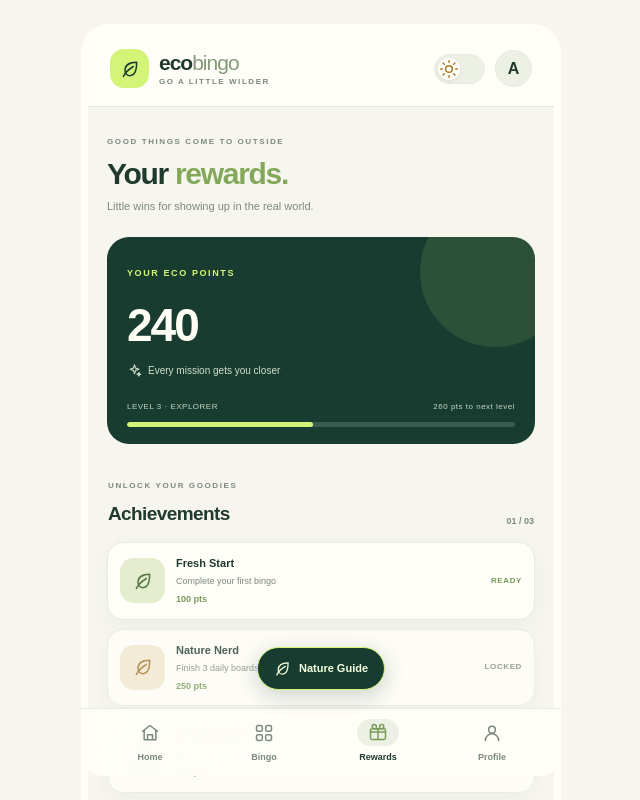
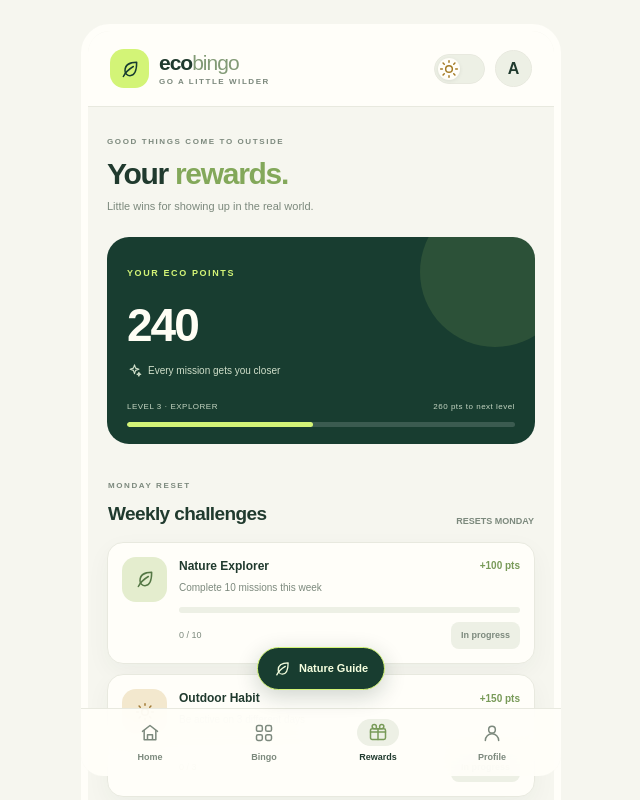
Before and after one commit to aayushmalve/ecobingo, a Next.js app: page / in a window 1280 px wide. Both pictures are taken after a click on the button "Rewards". Shown: the top 800 px of the page, without its empty margins (319-959 px from the left). Built offline with nearby package versions, Linux system fonts and the light colour scheme.

Commit message:
Fix weekly challenge point tracking

```diff
--- a/src/app/globals.css
+++ b/src/app/globals.css
@@ -186,3 +186,18 @@ button:active { transform: scale(.985); }
   .guide-launcher { bottom: 110px; }
   .guide-panel { bottom: 162px; }
 }
+
+
+/* Weekly challenge cards */
+.weekly-challenge-list { display: flex; flex-direction: column; gap: 10px; }
+.weekly-challenge { display: flex; align-items: flex-start; gap: 12px; padding: 14px; border: 1px solid var(--line); border-radius: 16px; background: var(--paper); box-shadow: var(--card-shadow); }
+.weekly-challenge-main { flex: 1; min-width: 0; }
+.weekly-challenge-title { display: flex; align-items: center; justify-content: space-between; gap: 8px; }
+.weekly-challenge-title strong { color: var(--ink); font-size: 12px; }
+.weekly-challenge-title > span { color: #789a58; font-size: 10px; font-weight: 900; white-space: nowrap; }
+.weekly-challenge-main > small { display: block; color: var(--muted); font-size: 10px; margin-top: 5px; }
+.weekly-track { height: 6px; background: var(--soft); border-radius: 8px; overflow: hidden; margin-top: 12px; }
+.weekly-track > div { height: 100%; border-radius: inherit; background: #91b65f; transition: width .25s ease; }
+.weekly-challenge-bottom { display: flex; justify-content: space-between; align-items: center; gap: 8px; margin-top: 9px; color: var(--muted); font-size: 9px; }
+.weekly-claim { border: 0; border-radius: 8px; padding: 7px 10px; background: var(--lime); color: #183d30; font-size: 9px; font-weight: 800; cursor: pointer; }
+.weekly-claim:disabled { background: var(--soft); color: var(--muted); cursor: default; }
--- a/src/app/page.tsx
+++ b/src/app/page.tsx
@@ -5,6 +5,25 @@ import { useEffect, useState } from "react";
 type Tab = "Home" | "Bingo" | "Rewards" | "Profile";
 type Mission = { id: number; title: string; icon: string; points: number; tone: string };
 type GuideMessage = { role: "user" | "assistant"; text: string };
+type WeeklyChallenge = {
+  id: string;
+  title: string;
+  description: string;
+  goal: number;
+  reward: number;
+  icon: string;
+};
+
+function getWeekKey(dateKey: string) {
+  const date = new Date(`${dateKey}T12:00:00`);
+  const day = (date.getDay() + 6) % 7;
+  date.setDate(date.getDate() - day);
+  const year = date.getFullYear();
+  const month = String(date.getMonth() + 1).padStart(2, "0");
+  const dayOfMonth = String(date.getDate()).padStart(2, "0");
+  return `${year}-${month}-${dayOfMonth}`;
+}
+
 
 function getLocalDateKey() {
   const now = new Date();
@@ -51,6 +70,12 @@ export default function Home() {
   const [completed, setCompleted] = useState<number[]>([]);
   const [bonusClaimed, setBonusClaimed] = useState(false);
   const [activityDates, setActivityDates] = useState<string[]>([]);
+  const [weeklyData, setWeeklyData] = useState<{
+    week: string;
+    missionCount: number;
+    claimed: string[];
+  }>({ week: "", missionCount: 0, claimed: [] });
+
   const [todayKey, setTodayKey] = useState("");
 
   const [toast, setToast] = useState("");
@@ -79,6 +104,7 @@ export default function Home() {
           bonusClaimed?: unknown;
           points?: unknown;
           activityDates?: unknown;
+          weeklyData?: unknown;
         };
 
         // Points are cumulative; missions and the bonus belong to one local day.
@@ -94,6 +120,30 @@ export default function Home() {
                 /^\d{4}-\d{2}-\d{2}$/.test(date)
             )
           )].sort().slice(-730));
+        }
+
+        const currentWeek = getWeekKey(today);
+        if (parsed.weeklyData && typeof parsed.weeklyData === "object") {
+          const savedWeek = parsed.weeklyData as {
+            week?: unknown; missionCount?: unknown; claimed?: unknown;
+          };
+          if (savedWeek.week === currentWeek) {
+            setWeeklyData({
+              week: currentWeek,
+              missionCount: typeof savedWeek.missionCount === "number"
+                ? Math.max(0, Math.floor(savedWeek.missionCount)) : 0,
+              claimed: Array.isArray(savedWeek.claimed)
+                ? [...new Set(savedWeek.claimed.filter((id): id is string =>
+                    typeof id === "string" &&
+                    ["nature-explorer", "outdoor-habit", "eco-champion"].includes(id)
+                  ))]
+                : [],
+            });
+          } else {
+            setWeeklyData({ week: currentWeek, missionCount: 0, claimed: [] });
+          }
+        } else {
+          setWeeklyData({ week: currentWeek, missionCount: 0, claimed: [] });
         }
 
         if (parsed.date === today) {
@@ -125,11 +175,15 @@ export default function Home() {
         bonusClaimed,
         points,
         activityDates,
+        weeklyData: {
+          ...weeklyData,
+          week: getWeekKey(getLocalDateKey()),
+        },
       }));
     } catch {
       // The app remains usable if the browser blocks local storage.
     }
-  }, [theme, completed, bonusClaimed, points, activityDates, loaded]);
+  }, [theme, completed, bonusClaimed, points, activityDates, weeklyData, loaded]);
 
   // Re-check the local date periodically and when the tab becomes active.
   useEffect(() => {
@@ -137,6 +191,10 @@ export default function Home() {
 
     const refreshDay = () => {
       const currentDate = getLocalDateKey();
+      const currentWeek = getWeekKey(currentDate);
+      setWeeklyData((previous) => previous.week === currentWeek
+        ? previous
+        : { week: currentWeek, missionCount: 0, claimed: [] });
       setTodayKey((previous) => {
         if (previous && previous !== currentDate) {
           setCompleted([]);
@@ -188,6 +246,58 @@ export default function Home() {
     return count;
   })();
 
+  const weeklyChallenges: WeeklyChallenge[] = [
+    {
+      id: "nature-explorer",
+      title: "Nature Explorer",
+      description: "Complete 10 missions this week",
+      goal: 10,
+      reward: 100,
+      icon: "leaf",
+    },
+    {
+      id: "outdoor-habit",
+      title: "Outdoor Habit",
+      description: "Be active on 3 different days",
+      goal: 3,
+      reward: 150,
+      icon: "sun",
+    },
+    {
+      id: "eco-champion",
+      title: "Eco Champion",
+      description: "Earn 300 points from missions",
+      goal: 300,
+      reward: 200,
+      icon: "trophy",
+    },
+  ];
+
+  const weeklyProgress = (challenge: WeeklyChallenge) => {
+    if (weeklyData.week !== getWeekKey(todayKey || getLocalDateKey())) return 0;
+    if (challenge.id === "nature-explorer") return weeklyData.missionCount;
+    if (challenge.id === "outdoor-habit") {
+      return activityDates.filter((date) => getWeekKey(date) === weeklyData.week).length;
+    }
+    return Math.min(300, weeklyData.missionCount * 25);
+  };
+
+  function claimWeeklyChallenge(challenge: WeeklyChallenge) {
+    const currentWeek = getWeekKey(getLocalDateKey());
+    const currentData = weeklyData.week === currentWeek
+      ? weeklyData
+      : { week: currentWeek, missionCount: 0, claimed: [] as string[] };
+    if (currentData.claimed.includes(challenge.id)) {
+      return notify("You've already claimed this weekly reward");
+    }
+    if (weeklyProgress(challenge) < challenge.goal) {
+      return notify("Finish the weekly challenge first");
+    }
+    setWeeklyData({ ...currentData, claimed: [...currentData.claimed, challenge.id] });
+    setPoints((value) => value + challenge.reward);
+    notify(`Weekly reward claimed · +${challenge.reward} points`);
+  }
+
   const achievements = [
     {
       id: "first-steps",
@@ -234,6 +344,13 @@ export default function Home() {
     } else {
       setCompleted((prev) => [...prev, id]);
       setActivityDates((prev) => [...new Set([...prev, getLocalDateKey()])].sort().slice(-730));
+      setWeeklyData((previous) => {
+        const week = getWeekKey(getLocalDateKey());
+        const base = previous.week === week
+          ? previous
+          : { week, missionCount: 0, claimed: [] as string[] };
+        return { ...base, missionCount: base.missionCount + 1 };
+      });
       setPoints((p) => p + mission.points);
       notify(`+${mission.points} points earned`);
     }
@@ -335,6 +452,21 @@ export default function Home() {
         {tab === "Rewards" && <section className="page-content" key="rewards">
           <div><span className="eyebrow muted">GOOD THINGS COME TO OUTSIDE</span><h1 className="page-title">Your <span>rewards.</span></h1><p className="page-subtitle">Little wins for showing up in the real world.</p></div>
           <div className="points-hero"><span className="eyebrow">YOUR ECO POINTS</span><strong>{points.toLocaleString("en-IN")}</strong><span className="points-label"><Icon name="spark" /> Every mission gets you closer</span><div className="points-bottom"><span>LEVEL 3 · EXPLORER</span><span>{Math.max(0, 500 - points % 500)} pts to next level</span></div><div className="level-track"><div style={{ width: `${points % 500 / 5}%` }} /></div></div>
+          <div className="section-heading"><div><span className="eyebrow muted">MONDAY RESET</span><h2>Weekly challenges</h2></div><span className="small-count">RESETS MONDAY</span></div>
+          <div className="weekly-challenge-list">{weeklyChallenges.map((challenge, index) => {
+            const progress = weeklyProgress(challenge);
+            const done = progress >= challenge.goal;
+            const claimed = weeklyData.week === getWeekKey(todayKey || getLocalDateKey()) && weeklyData.claimed.includes(challenge.id);
+            return <div className="weekly-challenge" key={challenge.id}>
+              <div className={`reward-icon reward-${index}`}><Icon name={challenge.icon} /></div>
+              <div className="weekly-challenge-main">
+                <div className="weekly-challenge-title"><strong>{challenge.title}</strong><span>+{challenge.reward} pts</span></div>
+                <small>{challenge.description}</small>
+                <div className="weekly-track" role="progressbar" aria-label={challenge.title} aria-valuemin={0} aria-valuemax={challenge.goal} aria-valuenow={Math.min(progress, challenge.goal)}><div style={{ width: `${Math.min(100, progress / challenge.goal * 100)}%` }} /></div>
+                <div className="weekly-challenge-bottom"><span>{Math.min(progress, challenge.goal)} / {challenge.goal}</span><button className="weekly-claim" disabled={!done || claimed} onClick={() => claimWeeklyChallenge(challenge)}>{claimed ? "Claimed" : done ? "Claim reward" : "In progress"}</button></div>
+              </div>
+            </div>;
+          })}</div>
           <div className="section-heading"><div><span className="eyebrow muted">UNLOCK YOUR GOODIES</span><h2>Achievements</h2></div><span className="small-count">01 / 03</span></div>
           <div className="reward-list">{[{title:"Fresh Start", subtitle:"Complete your first bingo", cost:"100 pts", icon:"leaf", ready:true},{title:"Nature Nerd",subtitle:"Finish 3 daily boards",cost:"250 pts",icon:"leaf",ready:false},{title:"Touch Grass Club",subtitle:"Get outside 5 days in a row",cost:"500 pts",icon:"trophy",ready:false}].map((r,i)=><div className={`reward-row ${!r.ready?"reward-locked":""}`} key={r.title}><div className={`reward-icon reward-${i}`}><Icon name={r.icon} /></div><div className="reward-copy"><strong>{r.title}</strong><small>{r.subtitle}</small><span>{r.cost}</span></div><span className={r.ready?"unlocked":"locked-label"}>{r.ready?"READY":"LOCKED"}</span></div>)}</div>
           <div className="coming-soon"><span className="coming-icon"><Icon name="gift" /></span><div><strong>Real-world rewards are on the way</strong><p>Partner coupons and redeemable perks come later. Points are demo points, not cash.</p></div></div>
```
